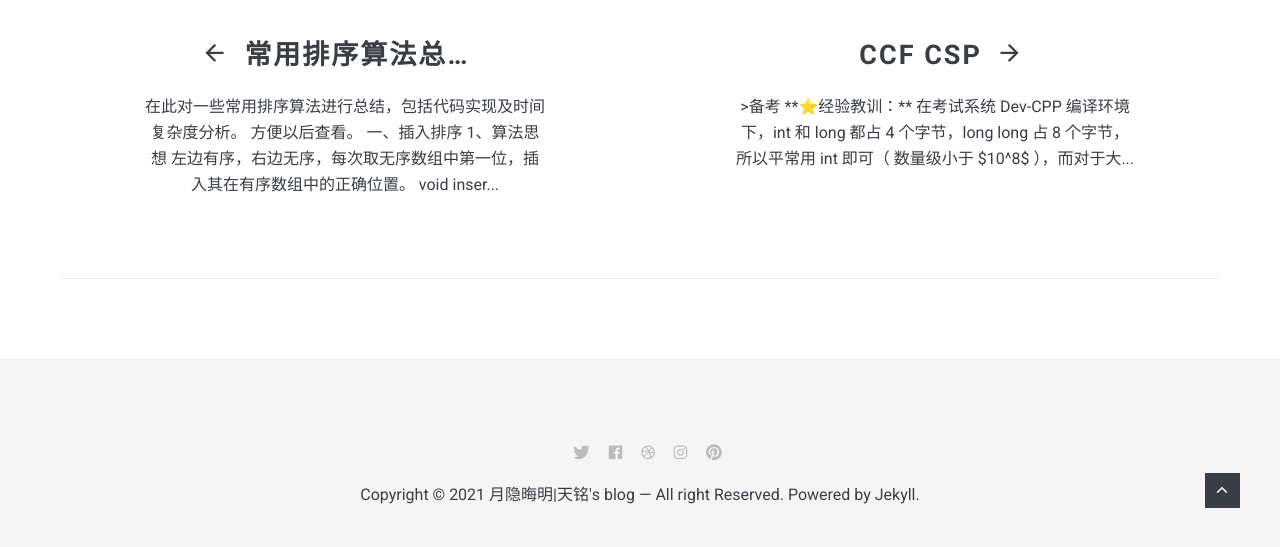
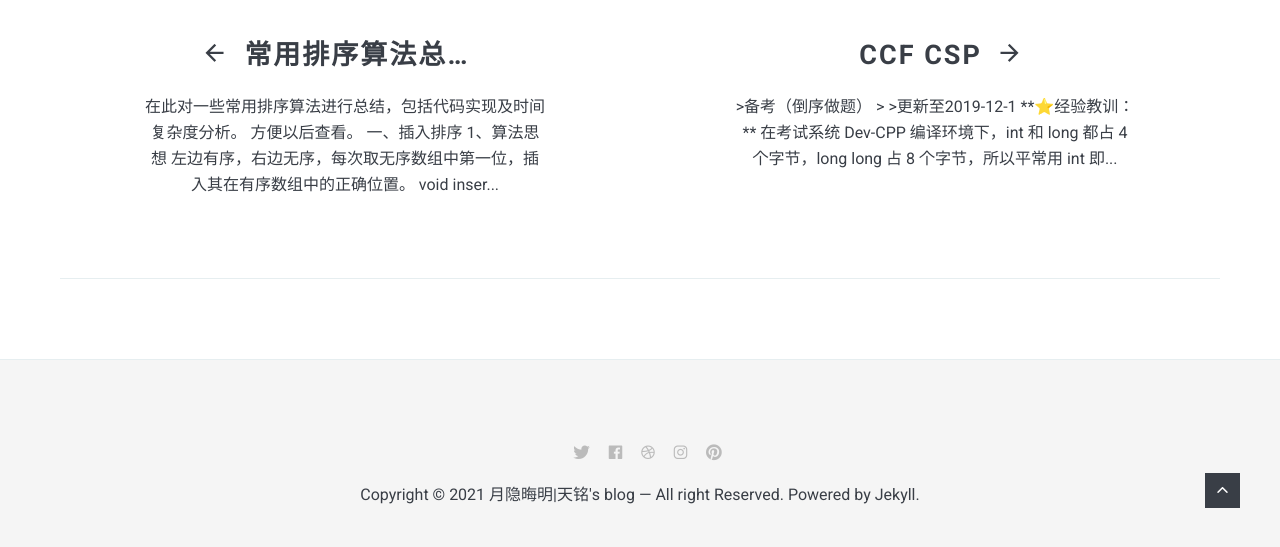
Before and after one commit to TMing-h/TMing-h.github.io, a Jekyll site: the page built from _posts/2021-07-27-leetcode.md, in a window 1280 px wide and 900 px high, scrolled down 4215 px, cut to the strip 352-899 px from the top of the window. Built offline with Jekyll 4.4.1, drawn with Linux system fonts in a browser that asks for light colours; nearby versions of some CDN libraries; comment, search, counter and statistics services are not loaded; some of the changed lines change nothing that is shown.

Commit message:
Update 2021-07-27-CCF-CSP.md

````diff
--- a/_posts/2021-07-27-CCF-CSP.md
+++ b/_posts/2021-07-27-CCF-CSP.md
@@ -6,7 +6,9 @@
 tags:   CCF-CSP
 ---
 
->备考
+>备考（倒序做题）
+>
+>更新至2019-12-1
 
 **⭐经验教训：**
 在考试系统 Dev-CPP 编译环境下，int 和 long 都占 4 个字节，long long 占 8 个字节，所以平常用 int 即可（ 数量级小于 $10^8$ ），而对于大于的情况（ 如数量级在 $10^9$ 范围内），则需要使用 long long 。
@@ -616,4 +618,50 @@
     return 0;
 }
 ```
-<br><br>
+
+
+# 2019-12-1 报数
+
+唯一需要注意的点就是如何判断一个数中含有数字 7 。
+
+其实也没别的办法，只能从低位到高位一个个判断。此时只要意识到对于一个整数 n ，n % 10 可以得到 n 的个位，同时 n / 10 可以去掉 n 的个位，那么本题就迎刃而解了。
+
+```c++
+#include <iostream>
+using namespace std;
+
+// 判断 n 中是否包含数字 7
+bool is(int n){
+    int t = 0;
+    while(n!=0&&t!=7){
+        t = n % 10; // t 是 n 的个位，循环相当于每次取最低位即判断每一位
+        n = n / 10; // n 每次除以 10 即每次扔掉个位数
+    }
+    if(t==7)
+        return true;
+    else
+        return false;
+}
+int main(){
+    int n;
+    cin >> n;
+    int skip[4] = {0};
+    int i = 0; // 表示当前数（包括跳过的）
+    int c = 0; // 表示当前报数（不包括跳过的）
+
+    while(c < n){
+        i++; // 得到当前数
+        // 判断 i 是否是 7 的倍数以及是否含有数字 7
+        if(i%7==0||is(i)){
+            skip[(i+3)%4] += 1;
+            continue;
+        }
+        c++;
+    }
+
+    for(i = 0; i < 4; i++)
+        cout << skip[i] << endl;
+
+    return 0;
+}
+```
````
